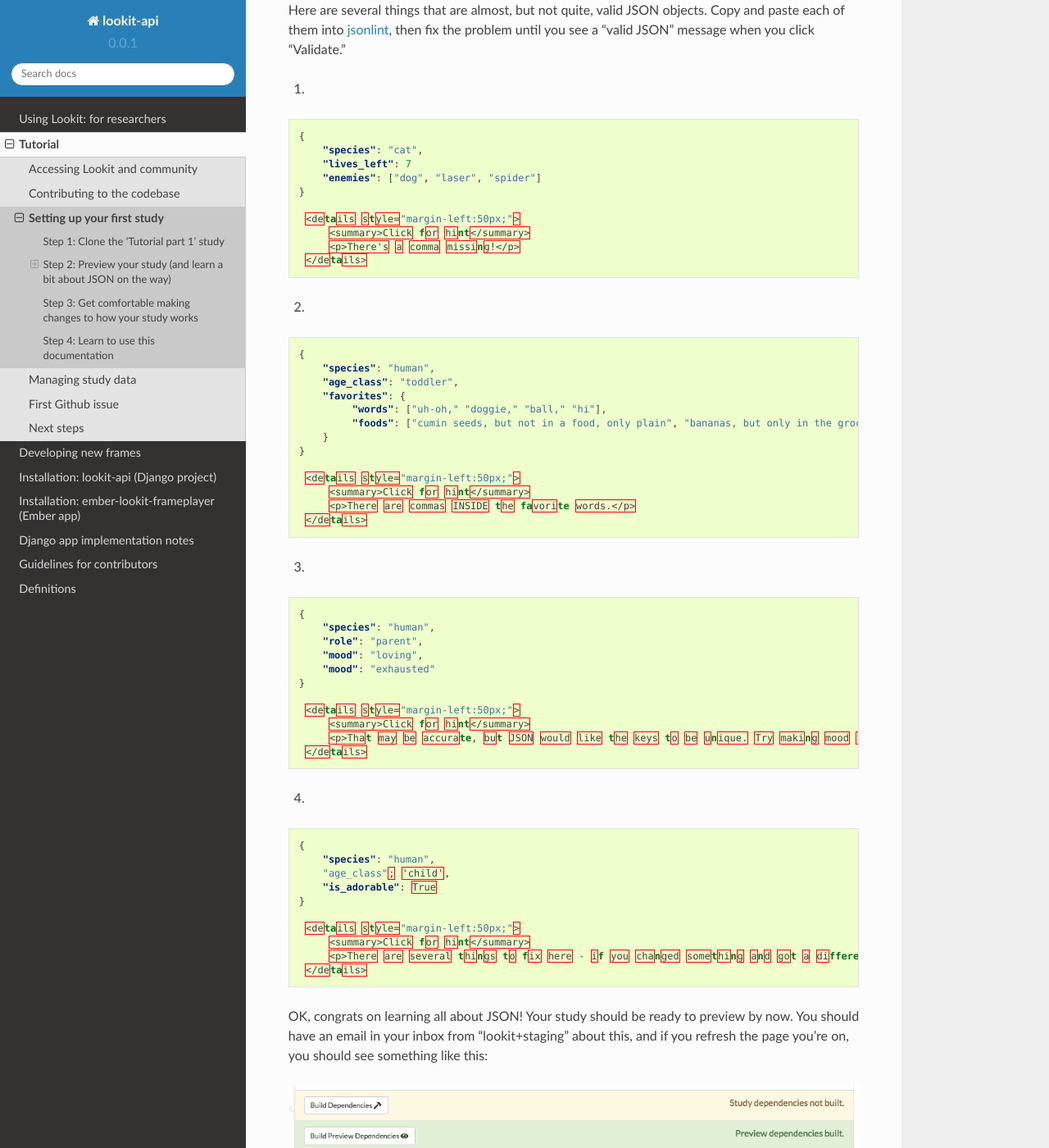
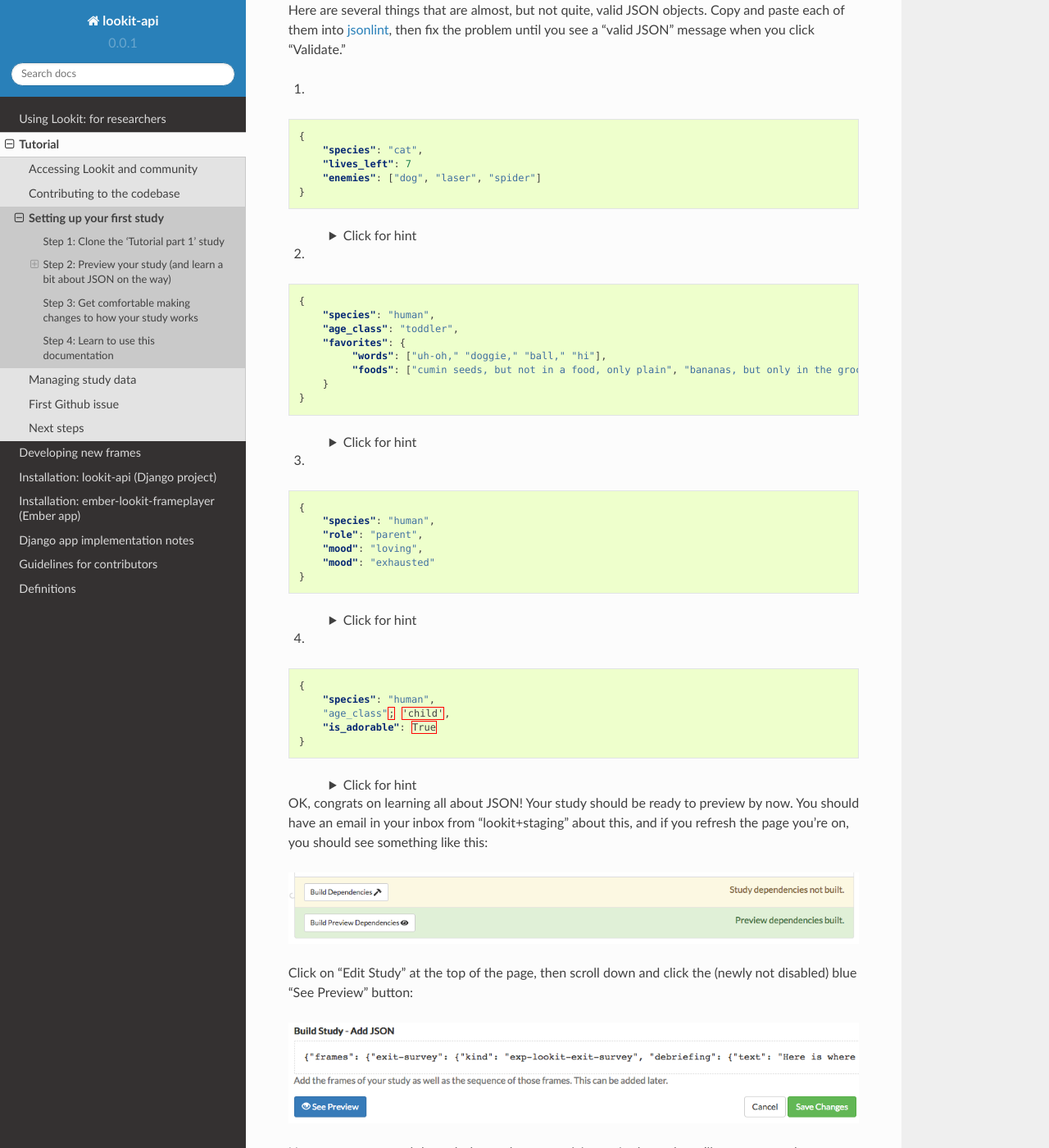
Before and after one commit to lookit/lookit-docs, a Sphinx documentation site: the page built from docs/source/tutorial-study-setup.rst, in a window 1280 px wide and 1400 px high, scrolled down 4710 px. Shown: the whole window at 82% size. Built offline with Sphinx 7.4.7 and the Read the Docs theme 2.0.0, drawn with Linux system fonts in a browser that asks for light colours.

Commit message:
fix hint formatting

```diff
--- a/docs/source/tutorial-study-setup.rst
+++ b/docs/source/tutorial-study-setup.rst
@@ -95,6 +95,8 @@ Here are several things that are almost, but not quite, valid JSON objects. Copy
        "enemies": ["dog", "laser", "spider"]
    }
 
+.. raw:: html
+
     <details style="margin-left:50px;">
         <summary>Click for hint</summary>
         <p>There's a comma missing!</p>
@@ -113,6 +115,8 @@ Here are several things that are almost, but not quite, valid JSON objects. Copy
        }
    }
 
+.. raw:: html
+
     <details style="margin-left:50px;">
         <summary>Click for hint</summary>
         <p>There are commas INSIDE the favorite words.</p>
@@ -129,6 +133,8 @@ Here are several things that are almost, but not quite, valid JSON objects. Copy
        "mood": "exhausted"
    }
 
+.. raw:: html
+
     <details style="margin-left:50px;">
         <summary>Click for hint</summary>
         <p>That may be accurate, but JSON would like the keys to be unique. Try making mood into a list, or change the second one to energy_level or something.</p>
@@ -143,6 +149,8 @@ Here are several things that are almost, but not quite, valid JSON objects. Copy
        "age_class"; 'child',
        "is_adorable": True
    }
+
+.. raw:: html
 
     <details style="margin-left:50px;">
         <summary>Click for hint</summary>
```
